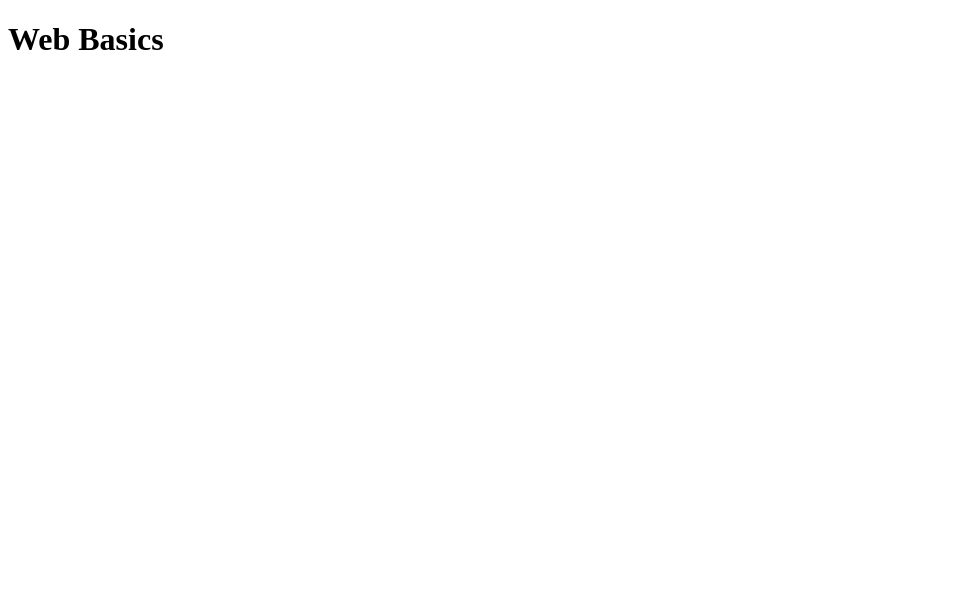
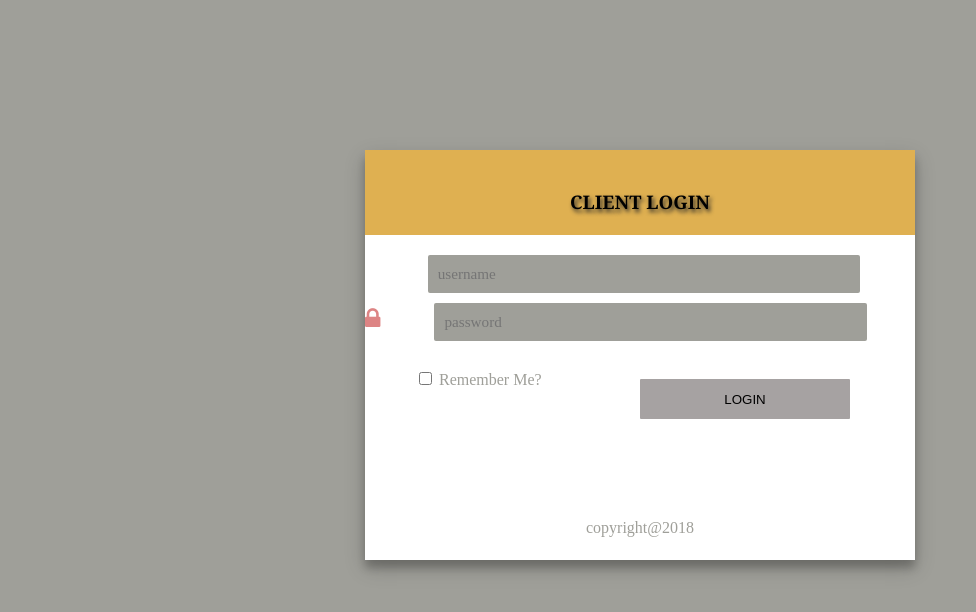
Before and after one commit to marslan99/liveDemo.github.io, a plain HTML site: page index.html in a window 1280 px wide. Shown: the whole page, without its empty margins (0-976 px from the left). Drawn offline with Linux system fonts and the light colour scheme.

Commit message:
Form Update Live Demo

```diff
--- a/index.html
+++ b/index.html
@@ -1,14 +1,133 @@
-<!DOCTYPE html>
-<html lang="en">
+<!doctype html>
+<html>
 <head>
-    <meta charset="UTF-8">
-    <meta http-equiv="X-UA-Compatible" content="IE=edge">
-    <meta name="viewport" content="width=device-width, initial-scale=1.0">
-    <title>Document</title>
+<title>clint side</title>
+<link rel="stylesheet" href="https://cdnjs.cloudflare.com/ajax/libs/font-awesome/4.7.0/css/font-awesome.min.css">
+
+<style>
+body{
+
+margin-top:150px;
+background-color:#9f9f99;
+display:flex;
+                justify-content:center;
+}
+input[type="number"]{
+width:75%;
+background-color:#9f9f99;
+padding:10px;
+ margin-top:18px;
+ font-family:Algerian;
+ font-size:95%;
+ margin-left:50px;
+ margin-top:10px;
+ border-radius:2px;
+ }
+
+input[type="text"]{
+        width:75%;
+        margin-left:40px;
+        border-radius:2px;
+padding:10px;
+ margin-top:18px;
+ font-family:Algerian;
+ font-size:95%;
+background-color:#9f9f99;
+margin-top:20px;
+}
+input{
+        border-style:none;
+}
+.main-container{
+
+                display:flex;
+                justify-content:center;
+                height:410px;
+                width:550px;
+                background-color:rgb(255, 255, 255);
+                color:rgb(221, 132, 132);
+                box-shadow: 0 8px 8px 0 rgba(0,0,0,0.2),0 8px 20px 0 rgba(0,0,0,0.2)
+
+
+}
+.heading{
+             display:flex;
+
+           justify-content:center;
+
+            background-color:rgb(223, 176, 81);
+            width:550px;
+            color:black;
+             height:65px;
+            font-size:100%;
+            font-family:Georgia;
+             text-shadow: 2px 3px 4px rgb(40, 40, 42);
+             padding-top: 20px;
+
+        font-weight:bold;
+}
+
+
+
+ #btn {
+        margin-left: 45%;
+        background-color:#a6a2a2;
+        border-radius: 1px;
+
+        border-style:none;
+        height:40px ;
+        width:210px;
+	padding:1px;
+        margin-top: -10px;
+ }
+ #heading1{
+        display: flex;
+        justify-content:center;
+        margin-top:100px;
+        color: #9f9f99;
+ }
+ #checkbox{
+      margin-left:50px;
+      color: #9f9f99;
+      margin-top:10px;
+ }
+</style>
 </head>
 <body>
-    <h1>
-        Web Basics
-    </h1>
+
+<div class="main-container">
+<form>
+<div class="heading">
+<h3> CLIENT LOGIN <h3>
+</div>
+<div>
+        <i style='font-size:24px' class='fas'>&#xf406;</i>
+ <label><input type="text" placeholder="username"></label>
+</div>
+<div>
+        <i style="font-size:24px" class="fa">&#xf023;</i>
+<label><input type="number" placeholder="password"></label>
+</div>
+<div class="foot-container">
+
+
+<div>
+
+
+        <label>
+                <div id="checkbox">
+
+            <br> <input type="checkbox"> Remember Me?</br>
+            <button id="btn">LOGIN</button>
+        </div>
+
+             </label>
+            </div>
+
+            <p id="heading1">   copyright@2018      </p>
+</form>
+</div>
+
+
 </body>
 </html>
```
Also changed, not shown: 1 other file.
